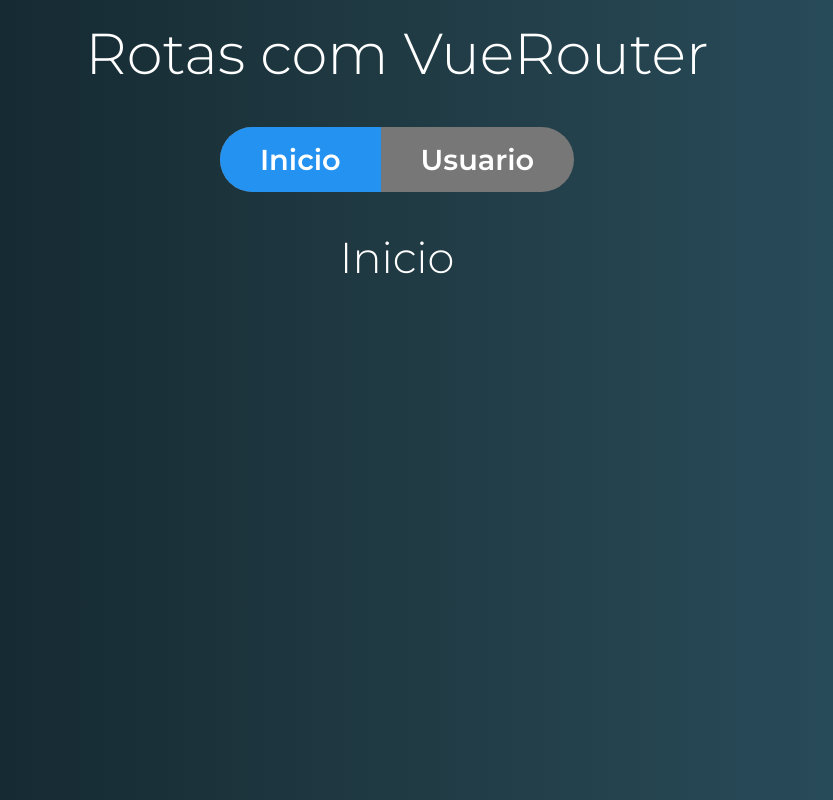
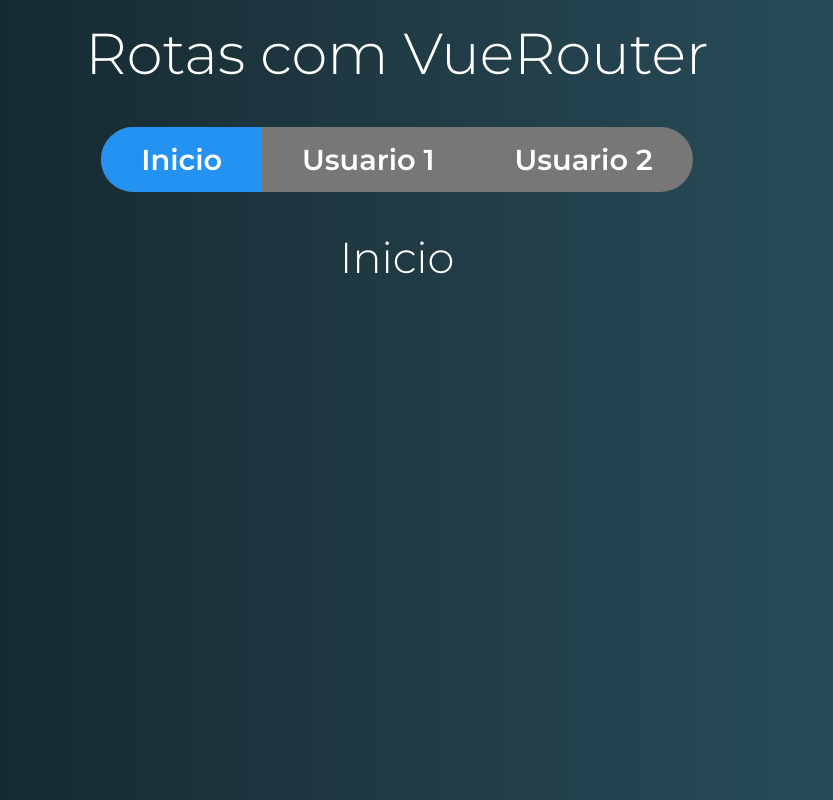
Before and after one commit to gabrielbroslavschi/VueJS-Cod3r-Course-, a Vue app in the folder rotas/rotas-exercicios/: page / in a window 1280 px wide. Shown: the whole page, without its empty margins (243-1076 px from the left). Built offline with nearby package versions, Linux system fonts and the light colour scheme.

Commit message:
feat: Lendo e Usando Parâmetros de Rotas

```diff
--- a/rotas/rotas-exercicios/src/components/template/Menu.vue
+++ b/rotas/rotas-exercicios/src/components/template/Menu.vue
@@ -2,7 +2,8 @@
     <nav class="menu">
         <ul>
             <router-link to='/' tag='li' active-class="active" exact><a>Inicio</a></router-link>
-            <router-link to='/usuario/10' tag='li' active-class="active" exact><a>Usuario</a></router-link>
+            <router-link to='/usuario/1' tag='li' active-class="active" exact><a>Usuario 1 </a></router-link>
+            <router-link to='/usuario/2' tag='li' active-class="active" exact><a>Usuario 2 </a></router-link>
         </ul>
     </nav>
 </template>
--- a/rotas/rotas-exercicios/src/components/usuario/Usuario.vue
+++ b/rotas/rotas-exercicios/src/components/usuario/Usuario.vue
@@ -2,12 +2,18 @@
     <div class="usuario">
         <h2>Usuários</h2>
         <hr>
+        <p><strong>Codigo: </strong>{{ id }}</p>
         <button sucesso @click="irParaInicio">Voltar</button>
     </div>
 </template>
 
 <script>
 export default {
+    data(){
+        return{
+            id: this.$route.params.id
+        }
+    },
     methods:{
         irParaInicio(){
             this.$router.push("/")
```
